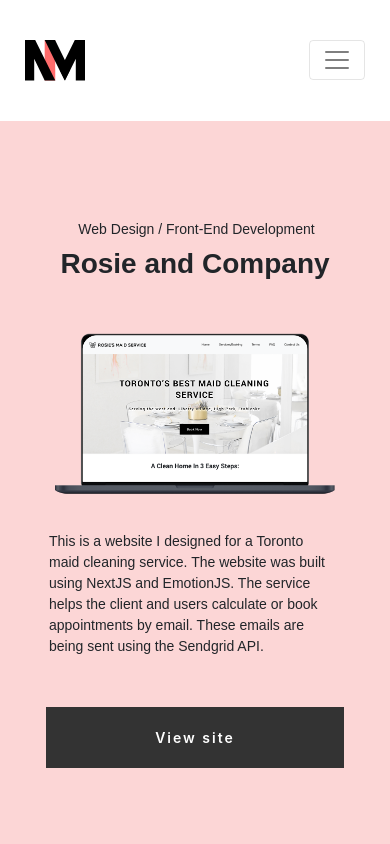
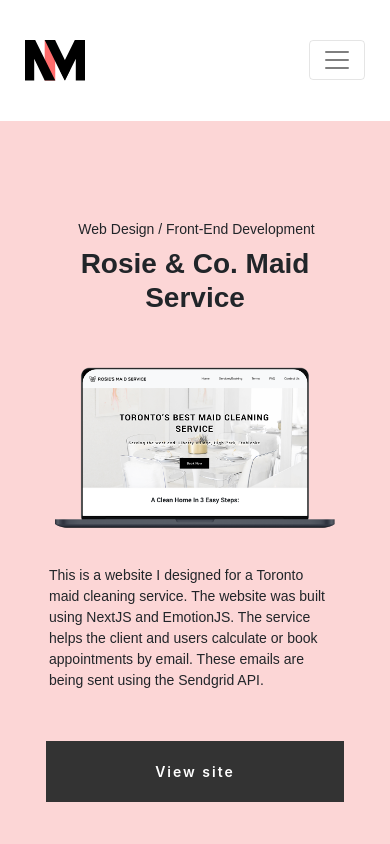
Before and after one commit to nmakuch/nmakuch-portfolio, a Next.js app: page /rosie-and-company-maid in a window 390 px wide. Shown: the top 844 px of the page. Built offline with nearby package versions, Linux system fonts and the light colour scheme; a web font is replaced by a local one.

Commit message:
mobile tweaks 3

```diff
--- a/pages/rosie-and-company-dog.js
+++ b/pages/rosie-and-company-dog.js
@@ -12,7 +12,7 @@ export default () => {
     <Layout contentClass={dogStyles}>
       <main>
         <PortfolioHeader
-          title="Rosie and Company"
+          title="Rosie & Co. Dog Walking"
           subTitle="Web Design / Front-End Development"
           description="This is a website I designed for a Toronto dog walking business. The site was built using Hugo, a static site generating framework developped by Google. Rosieandcompany.ca is a static 3 page website that uses Formspree to handle contact form submissions."
           linkURL="https://rosieandcompany.ca"
--- a/pages/rosie-and-company-maid.js
+++ b/pages/rosie-and-company-maid.js
@@ -12,7 +12,7 @@ export default () => {
     <Layout contentClass={maidStyles}>
       <main>
         <PortfolioHeader
-          title="Rosie and Company"
+          title="Rosie & Co. Maid Service"
           subTitle="Web Design / Front-End Development"
           description="This is a website I designed for a Toronto maid cleaning service. The website was built using NextJS and EmotionJS. The service helps the client and users calculate or book appointments by email. These emails are being sent using the Sendgrid API."
           linkURL="https://rosiesmaidservice.ca"
```
